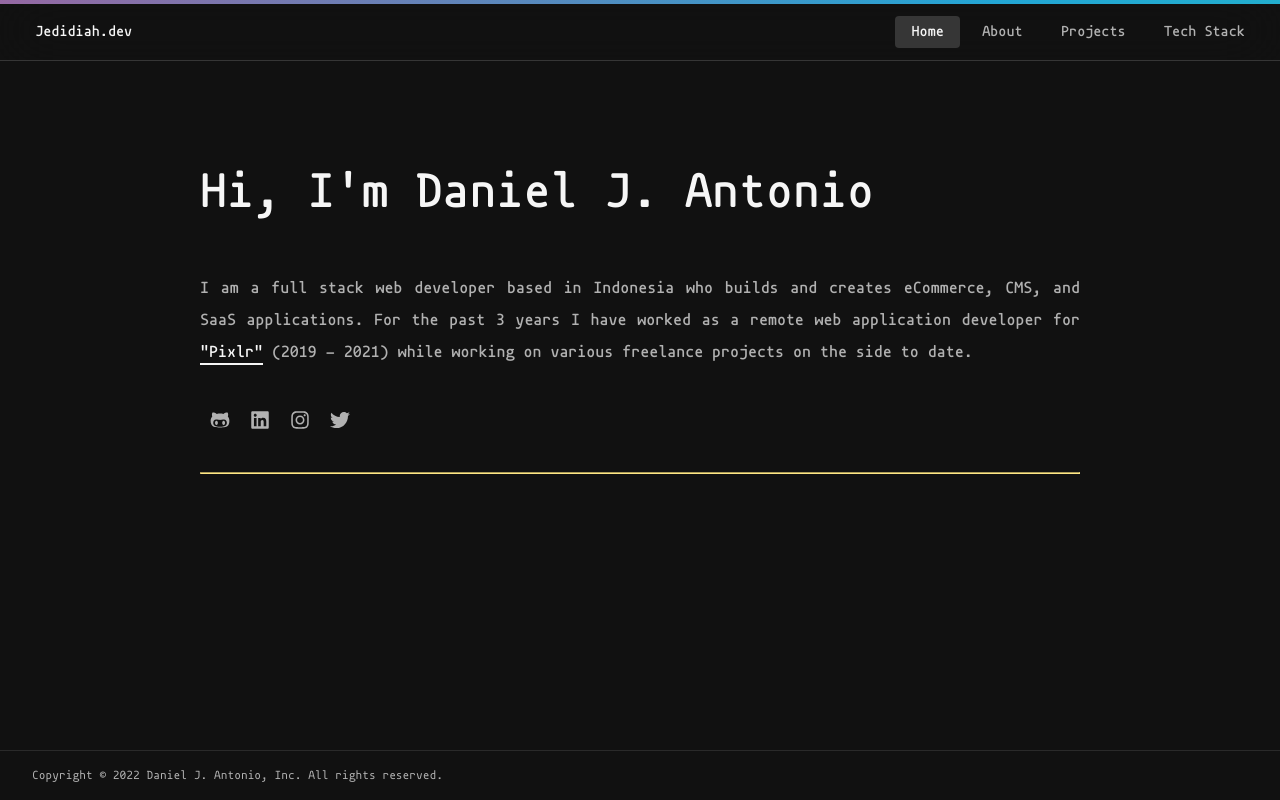
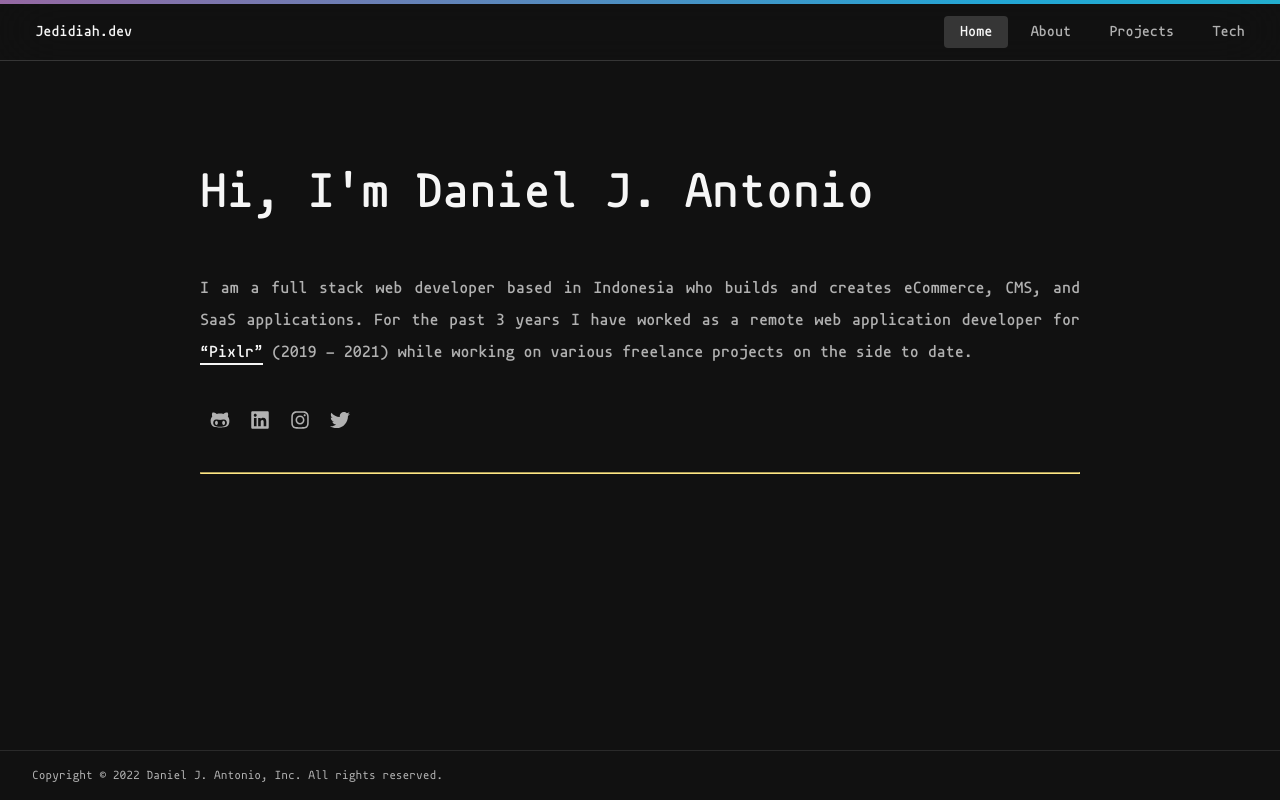
Before and after one commit to danieljantonio/portfolio, a Next.js app: page / in a window 1280 px wide. Built offline with nearby package versions, Linux system fonts and the light colour scheme.

Commit message:
fix build errors

```diff
--- a/src/components/common/card.common.tsx
+++ b/src/components/common/card.common.tsx
@@ -1,6 +1,5 @@
 import { useRouter } from 'next/router';
 import { FC } from 'react';
-import { Url } from 'url';
 import s from '../../styles/components/card.module.scss';
 
 interface Props {
--- a/src/components/common/header.common.tsx
+++ b/src/components/common/header.common.tsx
@@ -23,7 +23,7 @@ const Header: FC = () => {
 						<a className={pathname === '/projects' ? s['nav-active'] : ''}>Projects</a>
 					</Link>
 					<Link href='/tech-stack'>
-						<a className={pathname === '/tech-stack' ? s['nav-active'] : ''}>Tech Stack</a>
+						<a className={pathname === '/tech-stack' ? s['nav-active'] : ''}>Tech</a>
 					</Link>
 				</div>
 			</nav>
--- a/src/pages/index.tsx
+++ b/src/pages/index.tsx
@@ -13,11 +13,11 @@ const Home: NextPage = () => {
 				<link rel='icon' href='/favicon.ico' />
 			</Head>
 			<div>
-				<div className='title'>Hi, I'm Daniel J. Antonio</div>
+				<div className='title'>Hi, I&apos;m Daniel J. Antonio</div>
 				<div className='paragraph'>
 					I am a full stack web developer based in Indonesia who builds and creates eCommerce, CMS, and SaaS applications. For the past 3 years I have worked as a remote web application developer for{' '}
 					<a href='https://pixlr.com' target='_blank' className='highlight'>
-						"Pixlr"
+						&ldquo;Pixlr&rdquo;
 					</a>{' '}
 					(2019 - 2021) while working on various freelance projects on the side to date.
 				</div>
```
